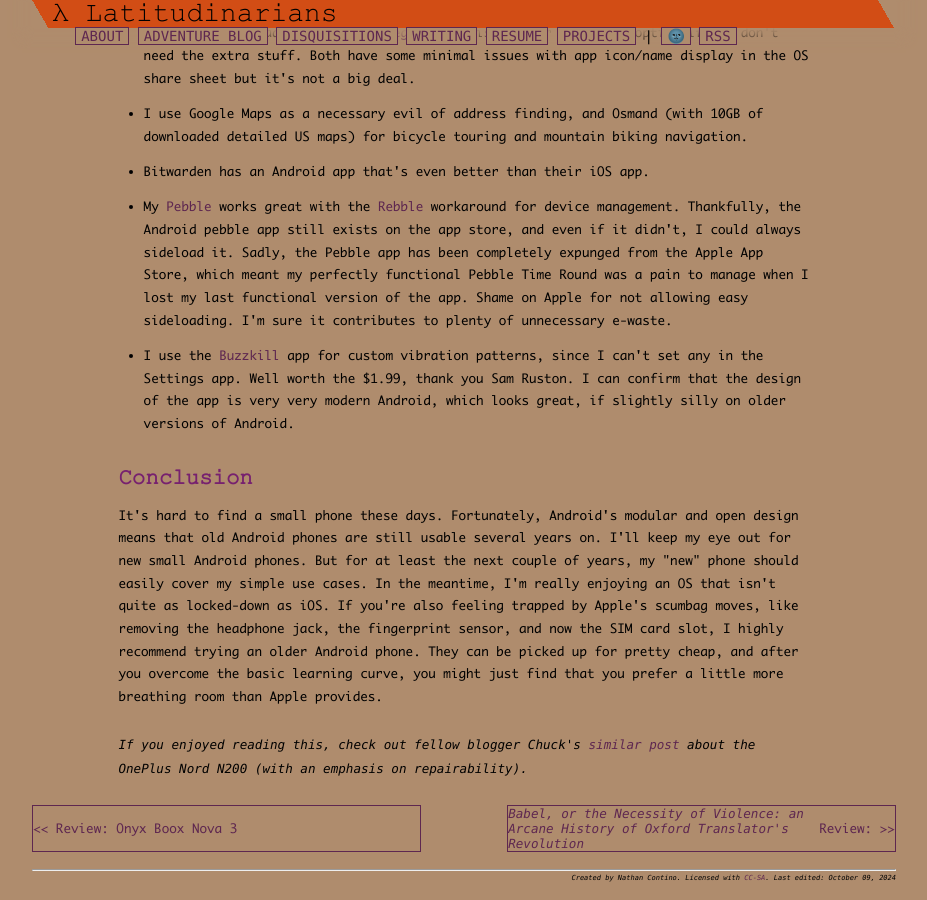
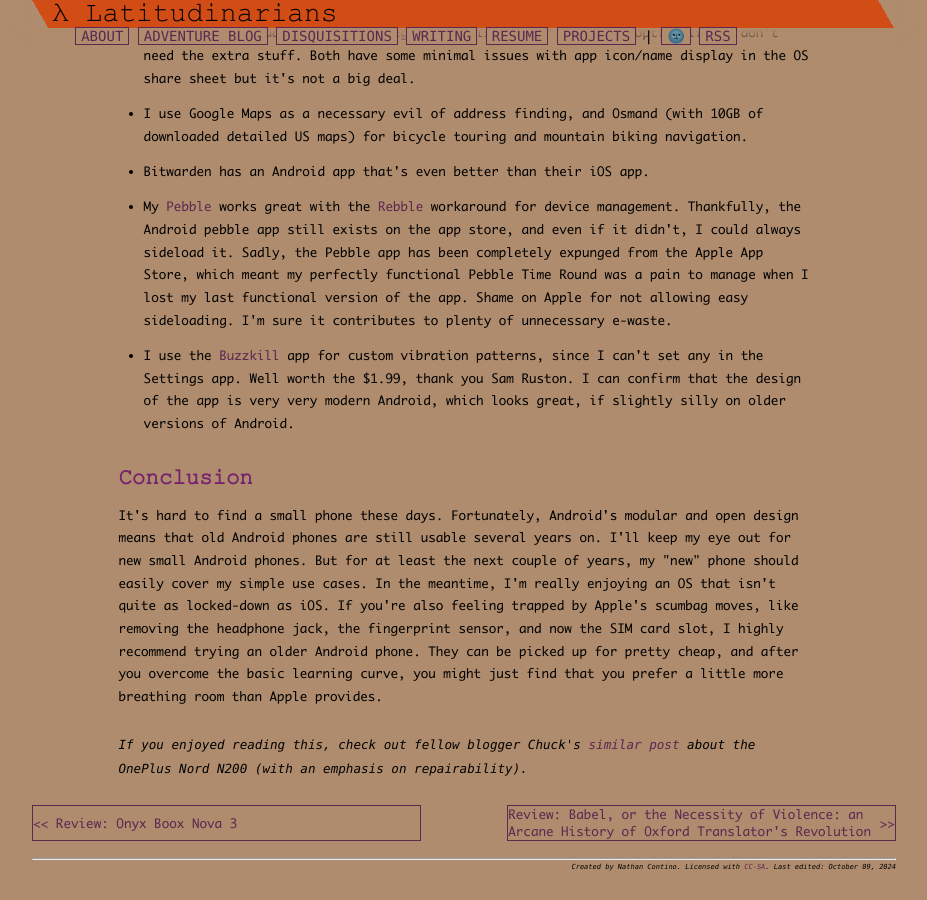
Before and after one commit to nathan-contino/nathan-contino.github.io, a Jekyll site: the page built from _posts/techblog/2023-03-08-review-sony-xperia-xz1-compact.md, in a window 1280 px wide and 900 px high, scrolled down 5929 px. Shown: the whole window, without its empty margins (176-1103 px from the left). Built offline with Jekyll 4.4.1, drawn with Linux system fonts in a browser that asks for light colours.

Commit message:
Strip HTML from titles in next/prev buttons so flexbox doesn't reverse the order of titles that include HTML elements

```diff
--- a/_layouts/default.html
+++ b/_layouts/default.html
@@ -134,10 +134,10 @@
 
           <div class="PageNavigation">
             {% if page.previous.url %}
-            <a class="prev" href="{{ page.previous.url }}"> {{ page.previous.title }}</a>
+            <a class="prev" href="{{ page.previous.url }}"> {{ page.previous.title | strip_html  }}</a>
             {% endif %}
             {% if page.next.url %}
-            <a class="next" href="{{ page.next.url }}"> {{ page.next.title }} </a>
+            <a class="next" href="{{ page.next.url }}"> {{ page.next.title | strip_html  }} </a>
             {% endif %}
           </div>
         </div>
```
